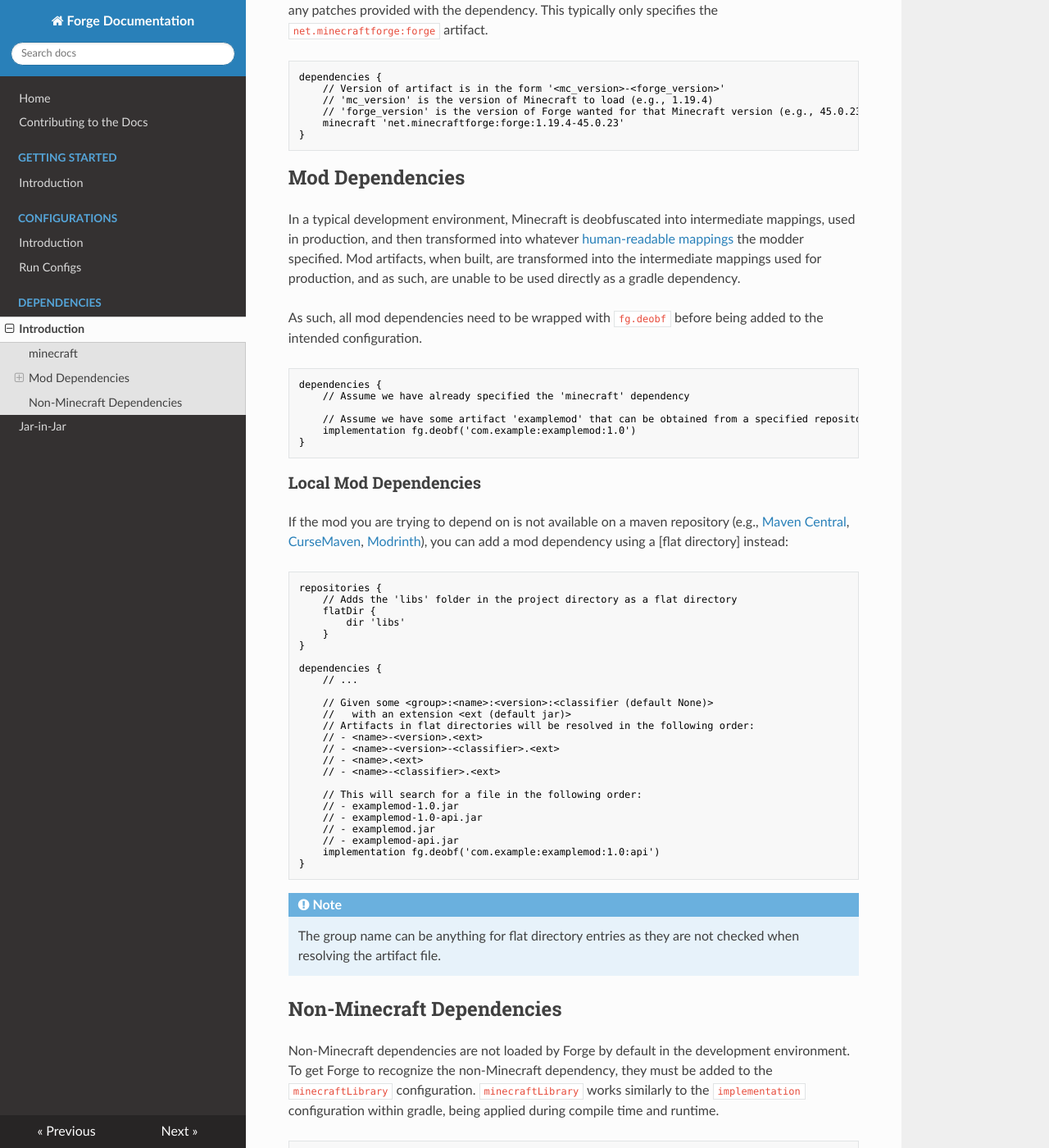
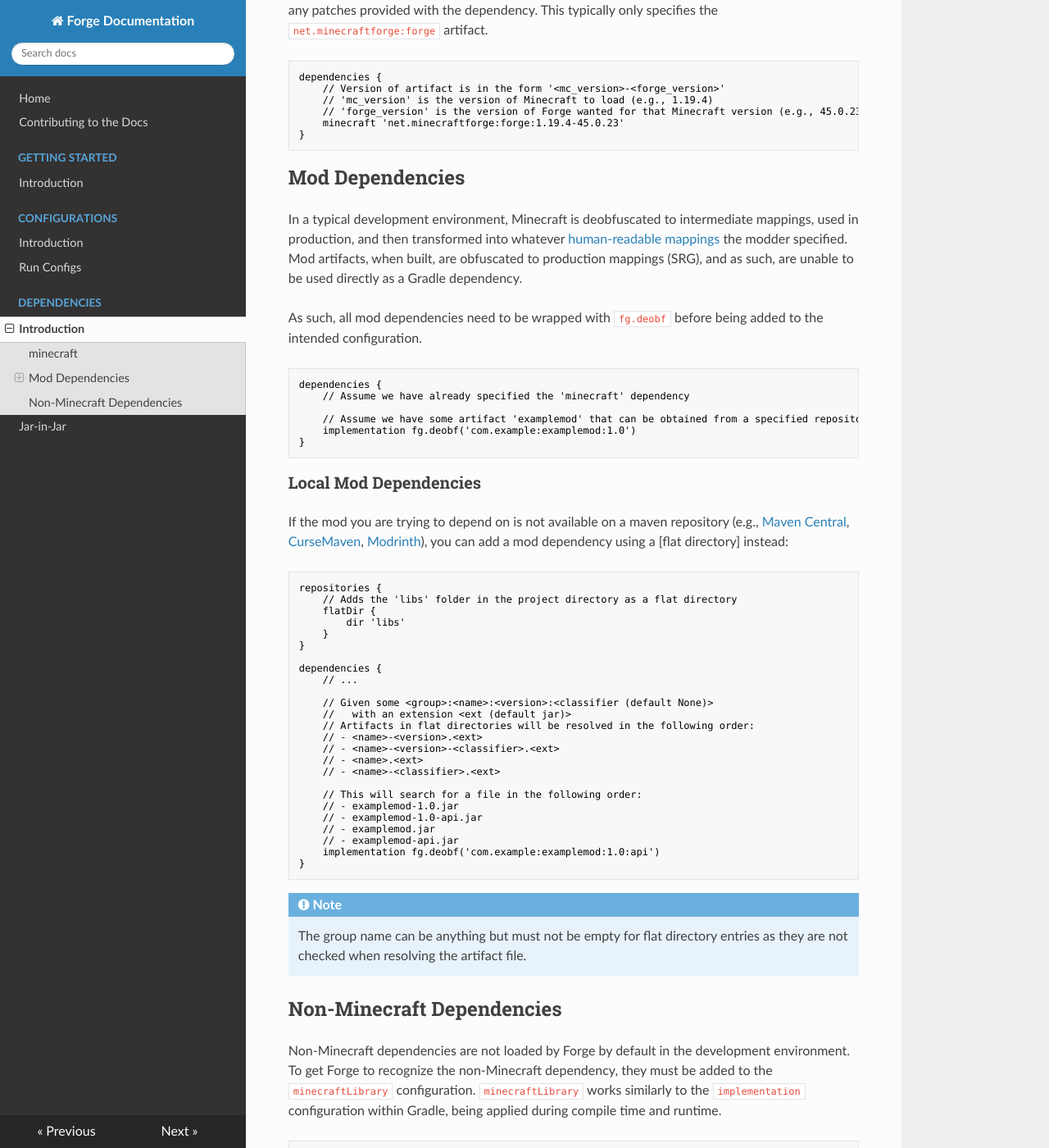
Before and after one commit to MinecraftForge/Documentation, an MkDocs documentation site: the page built from docs/dependencies/index.md, in a window 1280 px wide and 1400 px high, scrolled down 458 px. Shown: the whole window at 82% size. Built offline with MkDocs 1.6.1, drawn with Linux system fonts in a browser that asks for light colours; nearby versions of some CDN libraries.

Commit message:
Apply maty's comments (suggestions)
Co-authored-by: matyrobbrt <65940752+Matyrobbrt@users.noreply.github.com>

````diff
--- a/docs/dependencies/index.md
+++ b/docs/dependencies/index.md
@@ -22,7 +22,7 @@ dependencies {
 Mod Dependencies
 ----------------
 
-In a typical development environment, Minecraft is deobfuscated into intermediate mappings, used in production, and then transformed into whatever [human-readable mappings][mappings] the modder specified. Mod artifacts, when built, are transformed into the intermediate mappings used for production, and as such, are unable to be used directly as a gradle dependency.
+In a typical development environment, Minecraft is deobfuscated to intermediate mappings, used in production, and then transformed into whatever [human-readable mappings][mappings] the modder specified. Mod artifacts, when built, are obfuscated to production mappings (SRG), and as such, are unable to be used directly as a Gradle dependency.
 
 As such, all mod dependencies need to be wrapped with `fg.deobf` before being added to the intended configuration.
 
@@ -68,12 +68,12 @@ dependencies {
 ```
 
 !!! note
-    The group name can be anything for flat directory entries as they are not checked when resolving the artifact file.
+    The group name can be anything but must not be empty for flat directory entries as they are not checked when resolving the artifact file.
 
 Non-Minecraft Dependencies
 --------------------------
 
-Non-Minecraft dependencies are not loaded by Forge by default in the development environment. To get Forge to recognize the non-Minecraft dependency, they must be added to the `minecraftLibrary` configuration. `minecraftLibrary` works similarly to the `implementation` configuration within gradle, being applied during compile time and runtime.
+Non-Minecraft dependencies are not loaded by Forge by default in the development environment. To get Forge to recognize the non-Minecraft dependency, they must be added to the `minecraftLibrary` configuration. `minecraftLibrary` works similarly to the `implementation` configuration within Gradle, being applied during compile time and runtime.
 
 ```gradle
 dependencies {
````
Also changed, not shown: docs/configuration/index.md (+1 -1 lines), docs/configuration/runs.md (+2 -2 lines), docs/contributing.md (+1 -1 lines), docs/dependencies/jarinjar.md (+1 -1 lines).
